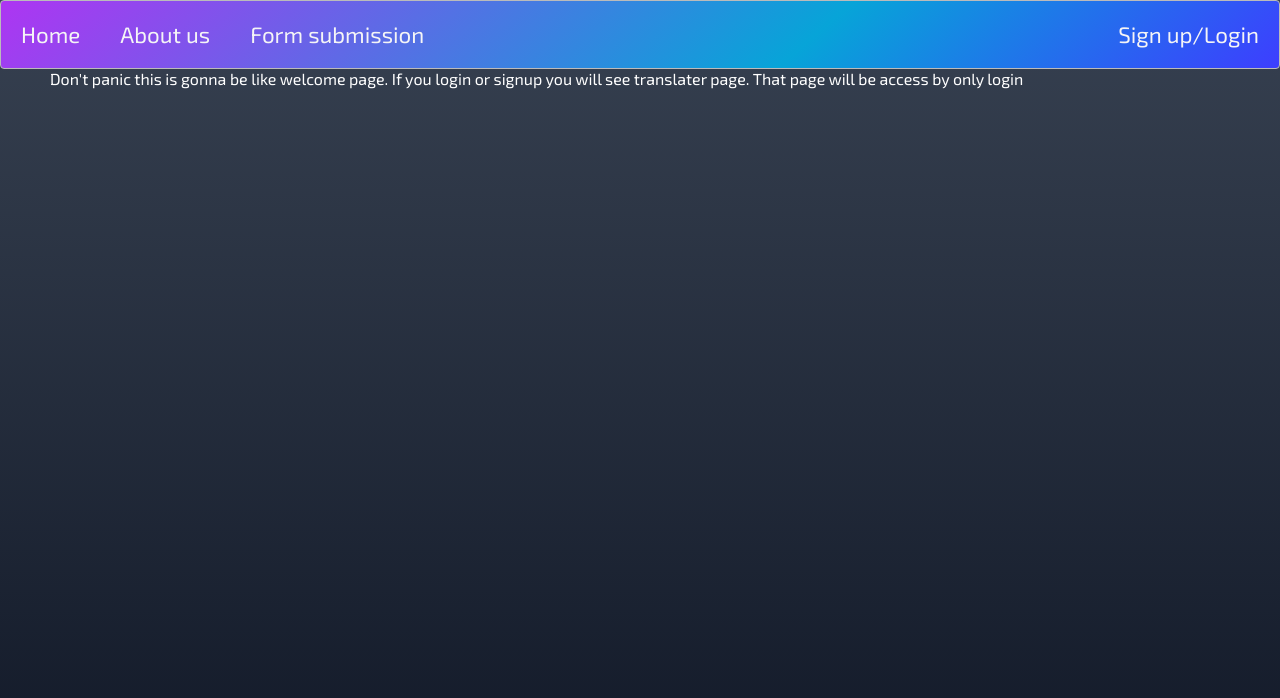
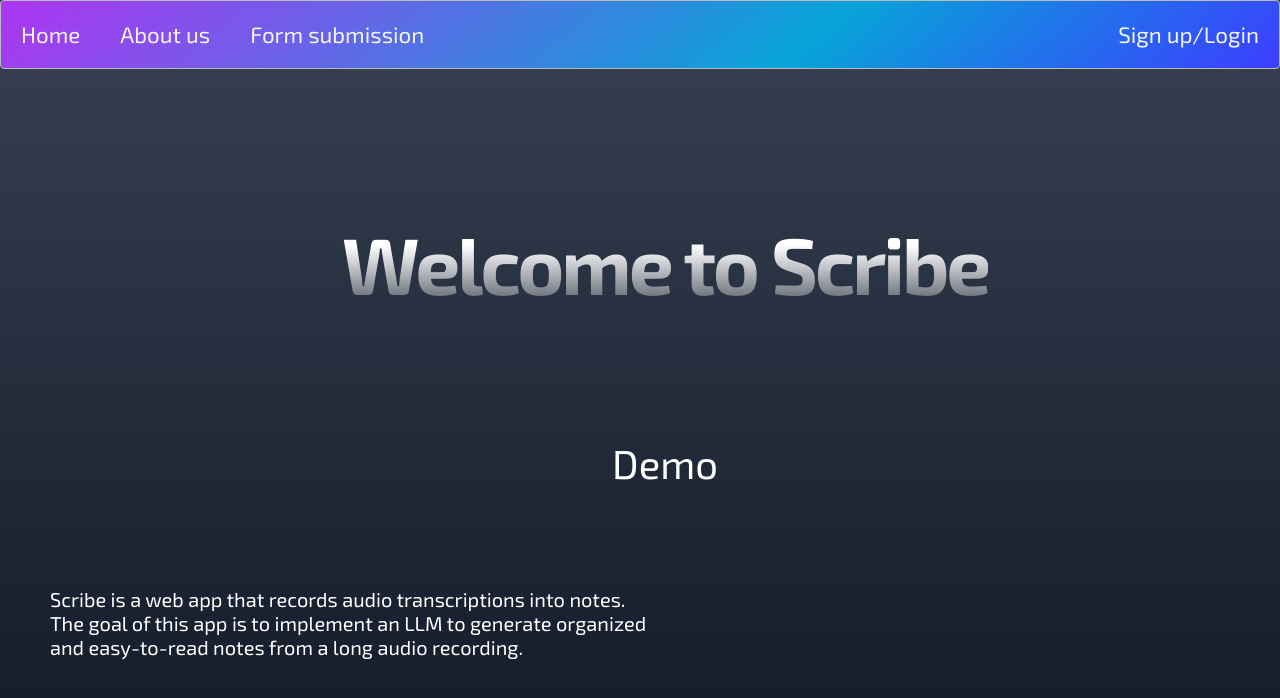
Before and after one commit to jacksonmgrant/Scribe, a React (Create React App) app in the folder ScribeFE/scribe-fe/: page / in a window 1280 px wide. Shown: the top 698 px of the page. Built offline with nearby package versions, Linux system fonts and the light colour scheme.

Commit message:
welcome page

```diff
--- a/ScribeFE/scribe-fe/src/App.js
+++ b/ScribeFE/scribe-fe/src/App.js
@@ -1,4 +1,4 @@
-import React, {Component} from "react";
+import React from "react";
 import { BrowserRouter, Routes, Route } from "react-router-dom";
 import { useState } from "react";
 
@@ -11,6 +11,7 @@ import SignupPage from './components/pages/SignupPage';
 import LoginSignupPage from './components/pages/LoginSignupPage';
 import FormSubmissionPage from "./components/pages/FormsubmissionPage";
 import Welcomepage from "./components/pages/WelcomePage";
+// import ParticlesBg from 'particles-bg'
 
 const App = () => {
     const [isSignin,setIsSignin] = useState(false);
--- a/ScribeFE/scribe-fe/src/components/pages/WelcomePage.jsx
+++ b/ScribeFE/scribe-fe/src/components/pages/WelcomePage.jsx
@@ -1,10 +1,22 @@
 import React from "react";
-
+import "../../styles/Welcome.css";
 
 const Welcomepage = () => {
     return(
-        <div className= "" >
-            <p>Don't panic this is gonna be like welcome page. If you login or signup you will see translater page. That page will be access by only login</p>
+        <div>
+            <p className="text-zinc-200 text-center font-bold padding">
+                <span className="glowing-head">Welcome to Scribe</span>
+            </p>
+            <div className="container2"style={{ paddingTop: '100px' }}>
+                <p className="text-center" style={{ fontSize: '40px' }}>Demo</p>
+                <div className="overview" style={{ paddingTop: '100px' }}>
+                    <div className="scribe" style={{ fontSize: '20px' }}>
+                        <p>Scribe is a web app that records audio transcriptions into notes. </p>
+                        <p>The goal of this app is to implement an LLM to generate organized </p>
+                        <p>and easy-to-read notes from a long audio recording.</p>
+                    </div>
+                </div>
+            </div>
         </div>
     )
 }
--- /dev/null
+++ b/ScribeFE/scribe-fe/src/styles/Welcome.css
@@ -0,0 +1,52 @@
+.text-zinc-200 {
+    --tw-text-opacity: 1;
+    color: rgb(228 228 231 / var(--tw-text-opacity));
+}
+
+.font-bold {
+    font-weight: 700;
+}
+
+.text-center {
+    display: flex;
+    justify-content: center;
+}
+
+.padding{
+    padding-top: 150px;
+}
+
+.glowing-head{
+    -webkit-text-fill-color: #0000;
+    -webkit-background-clip: text;
+    background-clip: text;
+    font-size: 5rem;
+    font-weight: 600;
+    letter-spacing: -.04em;
+    line-height: 1.1;
+    margin-bottom: 2rem;
+    margin-top: 0;
+    text-align: center;
+    transition: transform .96s cubic-bezier(.3,1.17,.55,.99);
+}
+
+.glowing-head {
+    background-image: linear-gradient(#fff 30%, hsla(0, 0%, 100%, .201));
+}
+
+.container2{
+    display: flex;
+    flex-direction: column;
+    width: 100%;
+    /* background-color: black; */
+}
+
+.overview{
+    display: flex;
+    flex-direction: row;
+}
+
+.scribe{
+    display: flex;
+    flex-direction: column;
+}
```
